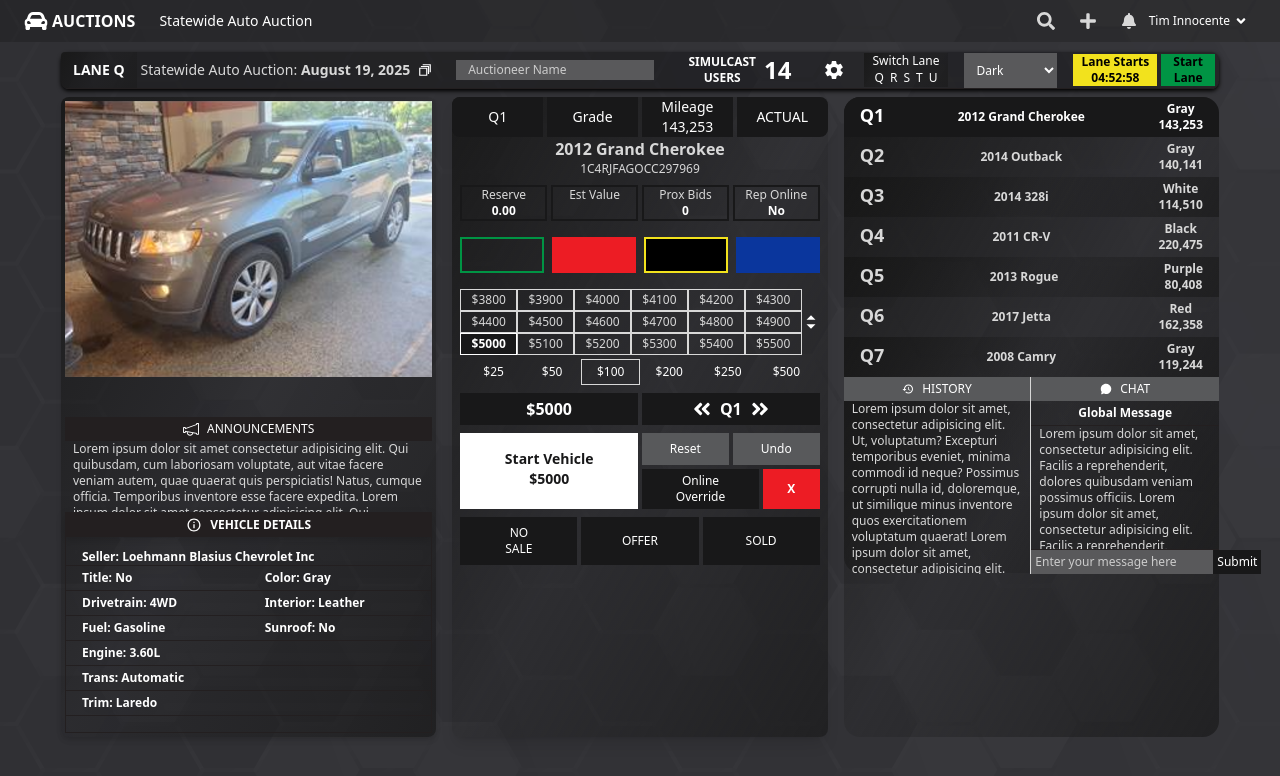
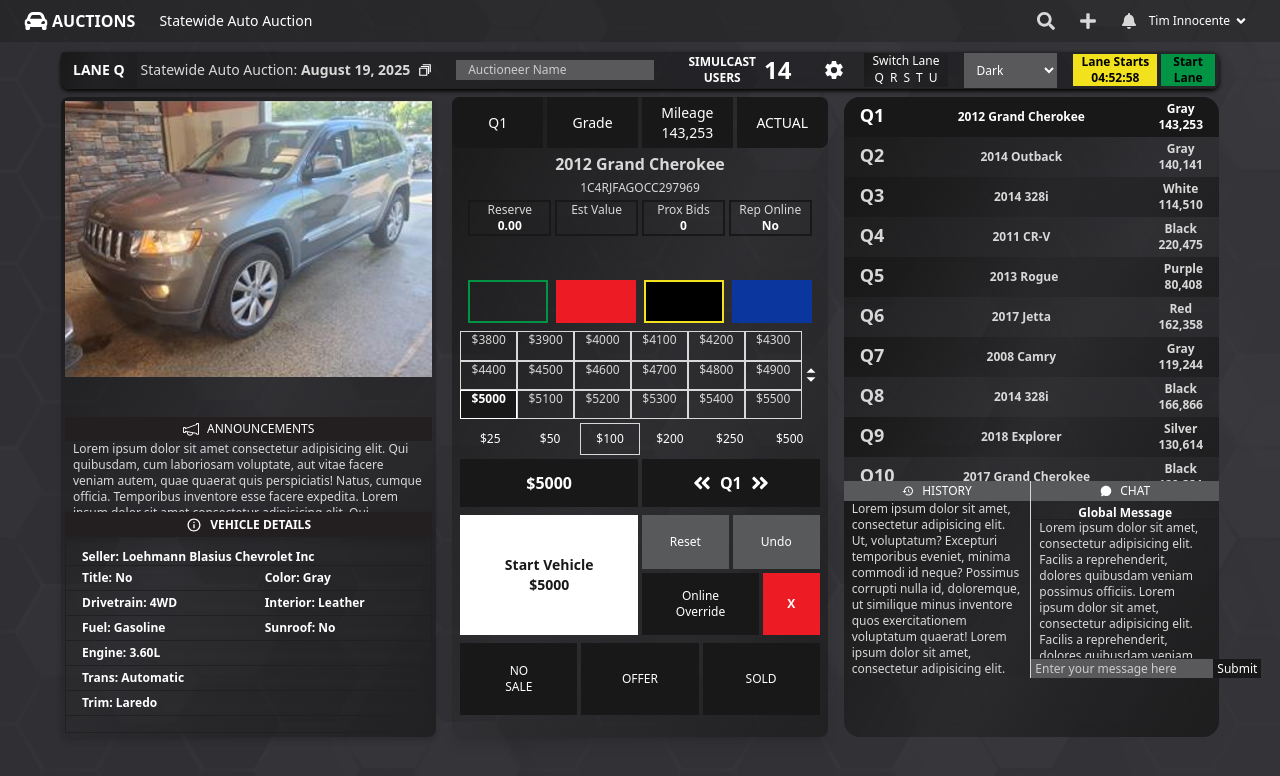
Before and after one commit to zeeshanfreelancer/Car-Parking-Design, a React (Vite) app in the folder client/: page / in a window 1280 px wide. Shown: the top 776 px of the page. Built offline with nearby package versions, Linux system fonts and the light colour scheme.

Commit message:
update middle and right components responsive for big screens

```diff
--- a/client/src/components/Dashboard/CenterComponent.jsx
+++ b/client/src/components/Dashboard/CenterComponent.jsx
@@ -42,7 +42,7 @@ export default function CenterComponent({ theme }) {
             }}
         >
             {/* Lot Header */}
-            <div className="grid grid-cols-4 gap-1 text-center items-stretch">
+            <div className="grid grid-cols-4 gap-1 text-center h-[8%]">
                 <Text
                     className="rounded-l-lg text-sm flex items-center justify-center"
                     style={{
@@ -86,9 +86,9 @@ export default function CenterComponent({ theme }) {
                 </Text>
             </div>
 
-
+            <div className="h-[20%] px-4 flex flex-col gap-1 py-1">
                 {/* Car Details */}
-            <div className="items-center justify-center text-center">
+                <div className="flex flex-col gap-1 text-center">
                     <Text variant="h5" className="font-bold" style={{ color: "var(--text_main)" }}>
                         {carInfo.model}
                     </Text>
@@ -98,7 +98,7 @@ export default function CenterComponent({ theme }) {
                 </div>
 
                 {/* Summary */}
-            <div className="grid grid-cols-4 gap-1 text-center p-2">
+                <div className="grid grid-cols-4 gap-1 text-center">
                     {summary.map((item, i) => (
                         <div key={i} style={{ border: "var(--button_border)" }}>
                             <Text className="text-xs" style={{ color: "var(--text_main)" }}>{item.label}</Text>
@@ -106,12 +106,12 @@ export default function CenterComponent({ theme }) {
                         </div>
                     ))}
                 </div>
-
+            </div>
             {/* Colored bars as buttons */}
-            <div className="grid grid-cols-4 gap-2 px-2 py-2 mb-2">
+            <div className="grid grid-cols-4 gap-2 px-4 py-1 h-[8%]">
                 <button
                     style={{
-                        height: "2.25rem",
+                        // height: "2.25rem",
                         border: "2px solid var(--good_color)",
                         // background: "var(--bar_green_back)",
                         width: "100%",
@@ -121,7 +121,7 @@ export default function CenterComponent({ theme }) {
                 />
                 <button
                     style={{
-                        height: "2.25rem",
+                        // height: "2.25rem",
                         // border: "2px solid var(--bar_red)",
                         background: "var(--bad_color)",
                         width: "100%",
@@ -131,7 +131,7 @@ export default function CenterComponent({ theme }) {
                 />
                 <button
                     style={{
-                        height: "2.25rem",
+                        // height: "2.25rem",
                         border: "2px solid var(--conditional_color)",
                         background: "var(--black_color)",
                         width: "100%",
@@ -141,7 +141,7 @@ export default function CenterComponent({ theme }) {
                 />
                 <button
                     style={{
-                        height: "2.25rem",
+                        // height: "2.25rem",
                         // border: "2px solid var(--bar_blue)",
                         background: "var(--dark_blue)",
                         width: "100%",
@@ -152,12 +152,12 @@ export default function CenterComponent({ theme }) {
             </div>
 
             {/* Price Grid with Expand Icon */}
-            <div className="flex items-center px-2">
+            <div className="flex px-2 py-1 h-[15%]">
                 <div className="grid grid-cols-6 text-center flex-1">
                     {priceSteps.map((price, i) => (
                         <div
                             key={i}
-                            className="px-2 py-0.5 border text-xs"
+                            className="px-1 border text-xs"
                             style={{
                                 borderColor: "var(--button_note_border)",
                                 background: price === selectedPrice
@@ -184,7 +184,7 @@ export default function CenterComponent({ theme }) {
                     }}
                     aria-label="Expand Price Grid"
                 >
-                    <RiExpandUpDownFill style={{color:"var(--top_nav_text)"}} />
+                    <RiExpandUpDownFill style={{ color: "var(--top_nav_text)" }} />
                 </button>
             </div>
 
@@ -192,11 +192,11 @@ export default function CenterComponent({ theme }) {
             <IncrementModel open={open} onClose={() => setOpen(false)} />
 
             {/* Increments Grid */}
-            <div className="grid grid-cols-6 mt-1 px-3">
+            <div className="grid grid-cols-6 px-2 h-[5%] ">
                 {bidIncrements.map((inc, i) => (
                     <button
                         key={i}
-                        className="text-xs bg-transparent py-1 w-full"
+                        className="text-xs bg-transparent"
                         style={{
                             border: inc === "$100" ? "var(--button_note_border)" : "none",
                             color: "var(--top_nav_text)",
@@ -206,12 +206,13 @@ export default function CenterComponent({ theme }) {
                     </button>
                 ))}
             </div>
-
+            <div className="h-[40%] flex flex-col gap-2 mt-1"
+            >
                 {/* Current Price + Lot */}
-            <div className="grid grid-cols-2 gap-1 items-center text-center py-1 px-2 rounded mt-1">
+                <div className="grid grid-cols-2 gap-1 text-center px-2 rounded h-[20%]">
                     <Text
                         variant="p"
-                    className="font-bold p-1"
+                        className="font-bold py-1 flex justify-center items-center"
                         style={{
                             color: "var(--button_text)",
                             background: "var(--button_back)",
@@ -221,7 +222,7 @@ export default function CenterComponent({ theme }) {
                     </Text>
                     <Text
                         variant="p"
-                    className="p-1 font-bold flex justify-center items-center gap-2"
+                        className="py-1 font-bold flex justify-center items-center gap-2"
                         style={{
                             color: "var(--button_text)",
                             background: "var(--button_back)",
@@ -234,17 +235,18 @@ export default function CenterComponent({ theme }) {
                 </div>
 
                 {/* Start Vehicle + Controls */}
-            <div className="grid grid-cols-2 gap-1 px-2 py-1">
+                <div className="grid grid-cols-2 gap-1 px-2 h-[50%]">
                     <div
-                    className="text-center p-4 font-bold text-sm"
+                        className="font-bold text-sm flex flex-col justify-center items-center"
                         style={{
                             background: "var(--button2_back)",
                             color: "var(--button2_text)",
                         }}
                     >
-                    Start Vehicle
-                    <span className="block font-extrabold">{selectedPrice}</span>
+                        <span>Start Vehicle</span>
+                        <span className="font-extrabold">{selectedPrice}</span>
                     </div>
+
                     <div className="grid grid-cols-3 gap-1">
                         <div className="col-span-3 grid grid-cols-2 gap-1">
                             <button
@@ -288,9 +290,9 @@ export default function CenterComponent({ theme }) {
                 </div>
 
                 {/* Final Actions */}
-            <div className="grid grid-cols-3 gap-1 text-center px-2 py-1">
+                <div className="grid grid-cols-3 gap-1 text-center px-2 h-[30%]">
                     <button
-                    className="py-2 text-xs"
+                        className="text-xs"
                         style={{
                             color: "var(--button_text)",
                             background: "var(--button_back)",
@@ -299,7 +301,7 @@ export default function CenterComponent({ theme }) {
                         NO <span className="block">SALE</span>
                     </button>
                     <button
-                    className="text-xs"
+                        className="text-xs "
                         style={{
                             color: "var(--button_text)",
                             background: "var(--button_back)",
@@ -308,7 +310,7 @@ export default function CenterComponent({ theme }) {
                         OFFER
                     </button>
                     <button
-                    className="text-xs"
+                        className="text-xs "
                         style={{
                             color: "var(--button_text)",
                             background: "var(--button_back)",
@@ -318,5 +320,6 @@ export default function CenterComponent({ theme }) {
                     </button>
                 </div>
             </div>
+        </div>
     );
 }
--- a/client/src/components/Dashboard/RightComponent.jsx
+++ b/client/src/components/Dashboard/RightComponent.jsx
@@ -16,6 +16,9 @@ export default function RightComponent({ theme }) {
         { id: "Q9", model: "2018 Explorer", color: "Silver", miles: "130,614" },
         { id: "Q10", model: "2017 Grand Cherokee", color: "Black", miles: "129,331" },
         { id: "Q11", model: "2018 F-150", color: "White", miles: "148,193" },
+        { id: "Q11", model: "2018 F-150", color: "White", miles: "148,193" },
+        { id: "Q11", model: "2018 F-150", color: "White", miles: "148,193" },
+        { id: "Q11", model: "2018 F-150", color: "White", miles: "148,193" },
     ];
     return (
         <div
@@ -26,7 +29,7 @@ export default function RightComponent({ theme }) {
             }}
         >
             {/* Cars List */}
-            <div className="overflow-y-auto h-70 rounded-t-2xl">
+            <div className="overflow-y-auto h-[60%] rounded-t-2xl">
                 {cars.map((car, index) => {
                     const isSelected = selectedCarId === car.id;
                     return (
@@ -55,17 +58,17 @@ export default function RightComponent({ theme }) {
             </div>
             {/* History + Chat */}
             <div
-                className="grid grid-cols-2 divide-x h-49 rounded-b-2xl"
+                className="grid grid-cols-2 divide-x h-[40%] rounded-b-2xl"
                 style={{
                     background: "var(--main_field_back)",
                     borderColor: "var(--top_nav_border)",
                 }}
             >
                 {/* History */}
-                <div className="flex flex-col h-[50%]">
+                <div className="flex flex-col h-[50%] ">
                     {/* History Header */}
                     <div
-                        className="flex items-center justify-center gap-2 py-1"
+                        className="flex items-center justify-center gap-2 py-1 h-[10%]"
                         style={{
                             background: "var(--button_disabled)",
                         }}
@@ -74,7 +77,7 @@ export default function RightComponent({ theme }) {
                         <Text className="uppercase text-xs" style={{ color: "var(--top_nav_text)" }}>History</Text>
                     </div>
                     {/* Scrollable Content */}
-                    <div className="flex-1 overflow-y-scroll px-2">
+                    <div className="overflow-y-scroll px-2 h-[100%]">
                         <Text className="text-xs" style={{ color: "var(--text_main)" }}>
                             Lorem ipsum dolor sit amet, consectetur adipisicing elit.
                             Ut, voluptatum? Excepturi temporibus eveniet, minima commodi id neque?
@@ -93,7 +96,7 @@ export default function RightComponent({ theme }) {
                 <div className="flex flex-col h-[50%]">
                     {/* Chat Header */}
                     <div
-                        className="flex items-center justify-center gap-2 py-1"
+                        className="flex items-center justify-center gap-2 py-1 h-[10%]"
                         style={{
                             background: "var(--button_disabled)",
                         }}
@@ -103,7 +106,7 @@ export default function RightComponent({ theme }) {
                     </div>
                     {/* Chat Messages Header */}
                     <div
-                        className="text-center border-b py-1"
+                        className="text-center border-b py-1 h-[10%]"
                         style={{
                             borderColor: "var(--top_nav_border)",
                         }}
@@ -111,7 +114,7 @@ export default function RightComponent({ theme }) {
                         <Text className="font-semibold text-center text-xs" style={{ color: "var(--top_nav_text)" }}>Global Message</Text>
                     </div>
                     {/* Scrollable Messages */}
-                    <div className="flex-1 overflow-y-auto px-2">
+                    <div className="flex-1 overflow-y-auto px-2 h-[30%]">
                         <Text className="text-xs" style={{ color: "var(--text_main)" }}>
                             Lorem ipsum dolor sit amet, consectetur adipisicing elit.
                             Facilis a reprehenderit, dolores quibusdam veniam possimus officiis.
@@ -125,7 +128,7 @@ export default function RightComponent({ theme }) {
                     </div>
                     {/* Input Box (always bottom) */}
                     <div
-                        className="flex border-t"
+                        className="flex border-t h-[10%]"
                         style={{
                             borderColor: "var(--top_nav_border)",
                         }}
```
Lines whose indentation alone changed are shown as unchanged.
